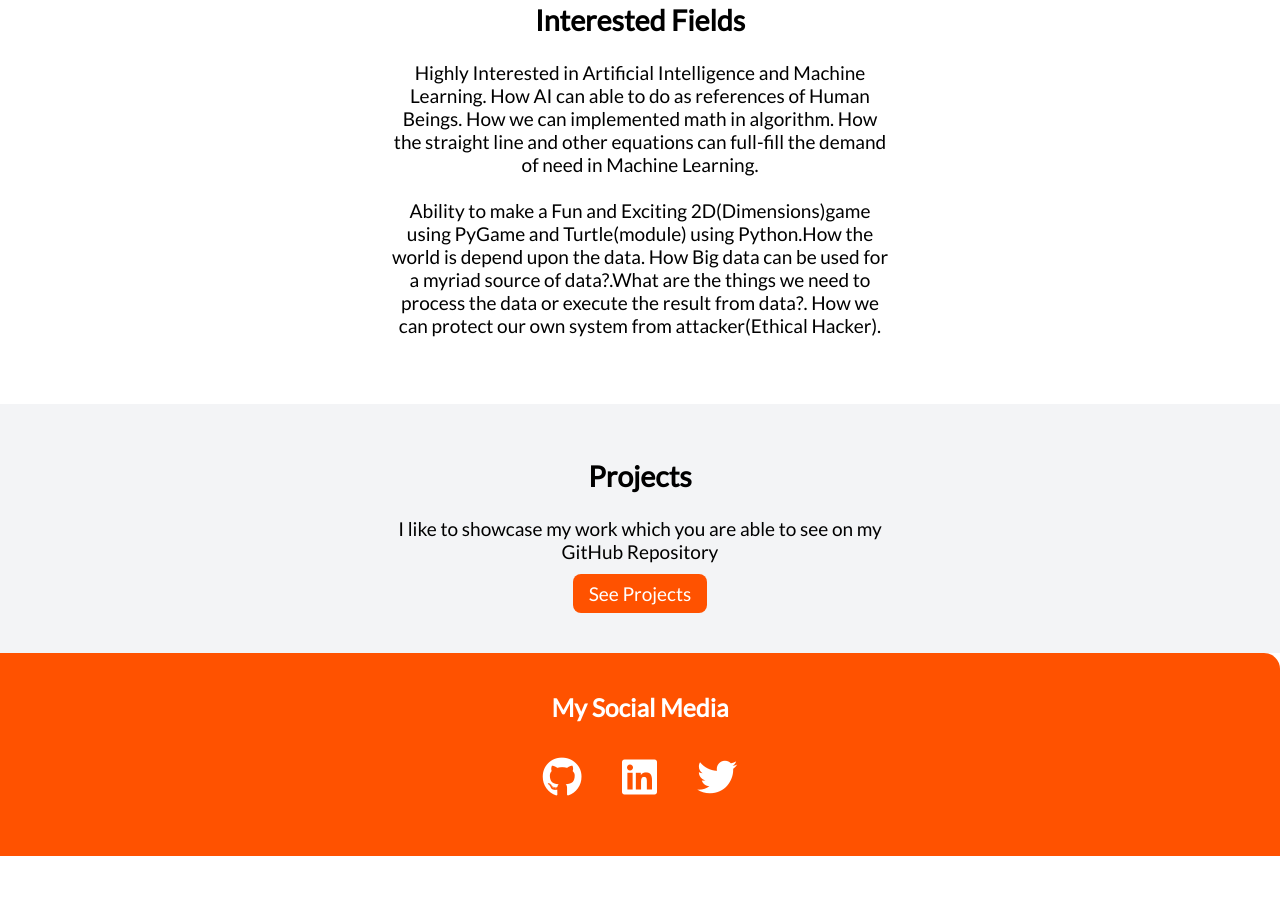
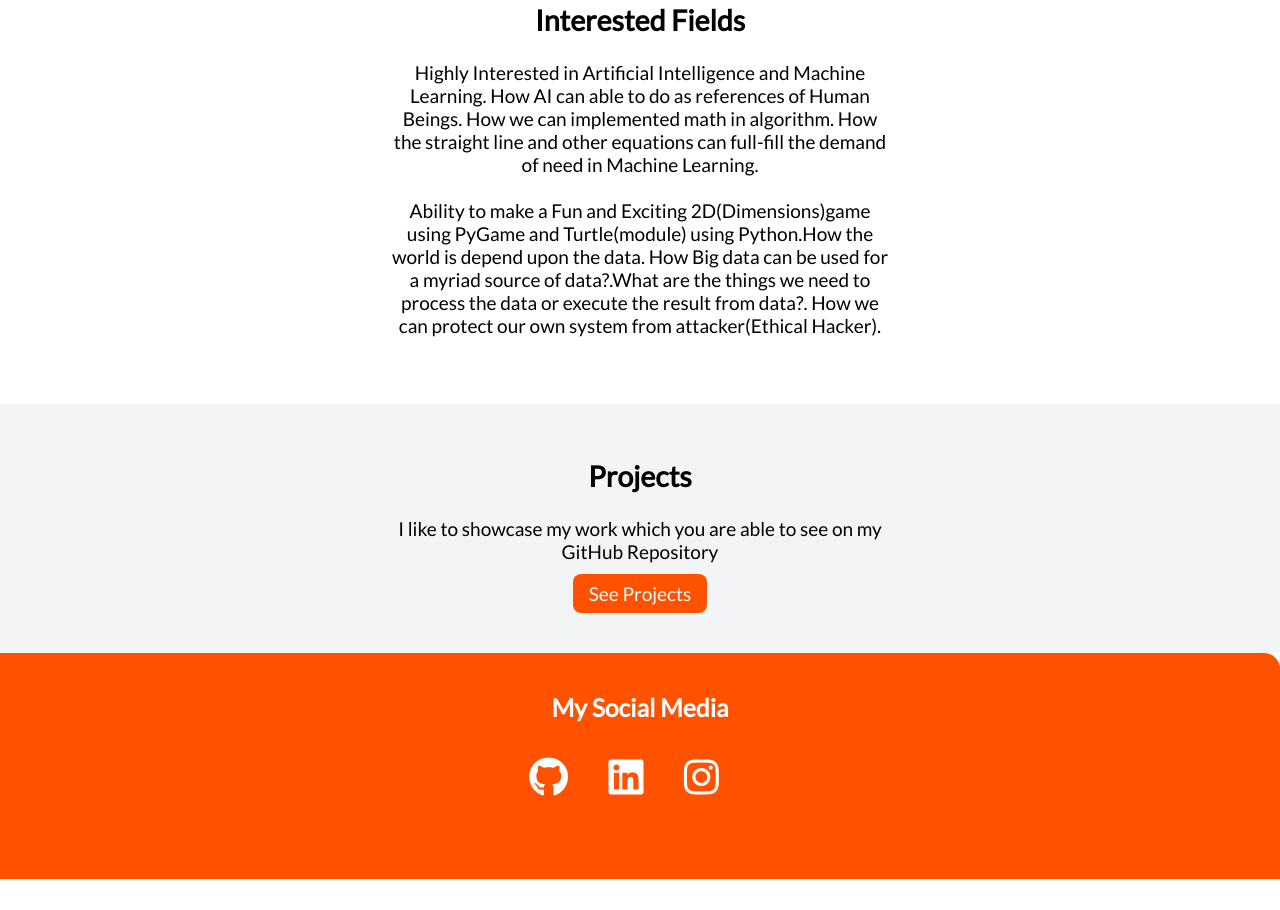
Before and after one commit to Muksam212/portfolio-website, a plain HTML site: page index.html in a window 1280 px wide. Shown: the part 936-1846 px from the top of the page. Before the commit the page ends 1792 px from the top, so only its background shows below. Drawn offline with Linux system fonts and the light colour scheme.

Commit message:
removing twitter link and adding instagram link

```diff
--- a/index.html
+++ b/index.html
@@ -78,9 +78,8 @@
         </a>
       </li>
       <li class="list-item-inline">
-        <a class="link" target="_blank" title="Twitter" href="https://twitter.com/MuksamhangTheb1">
-          <i class="fab fa-twitter"></i>
-        </a>
+        <a class="link" target="_blank" title="Instagram" href="https://www.instagram.com/be_muksam/">
+          <i class="fab fa-instagram"></i>
       </li>
     </ul>
   </footer>
```
